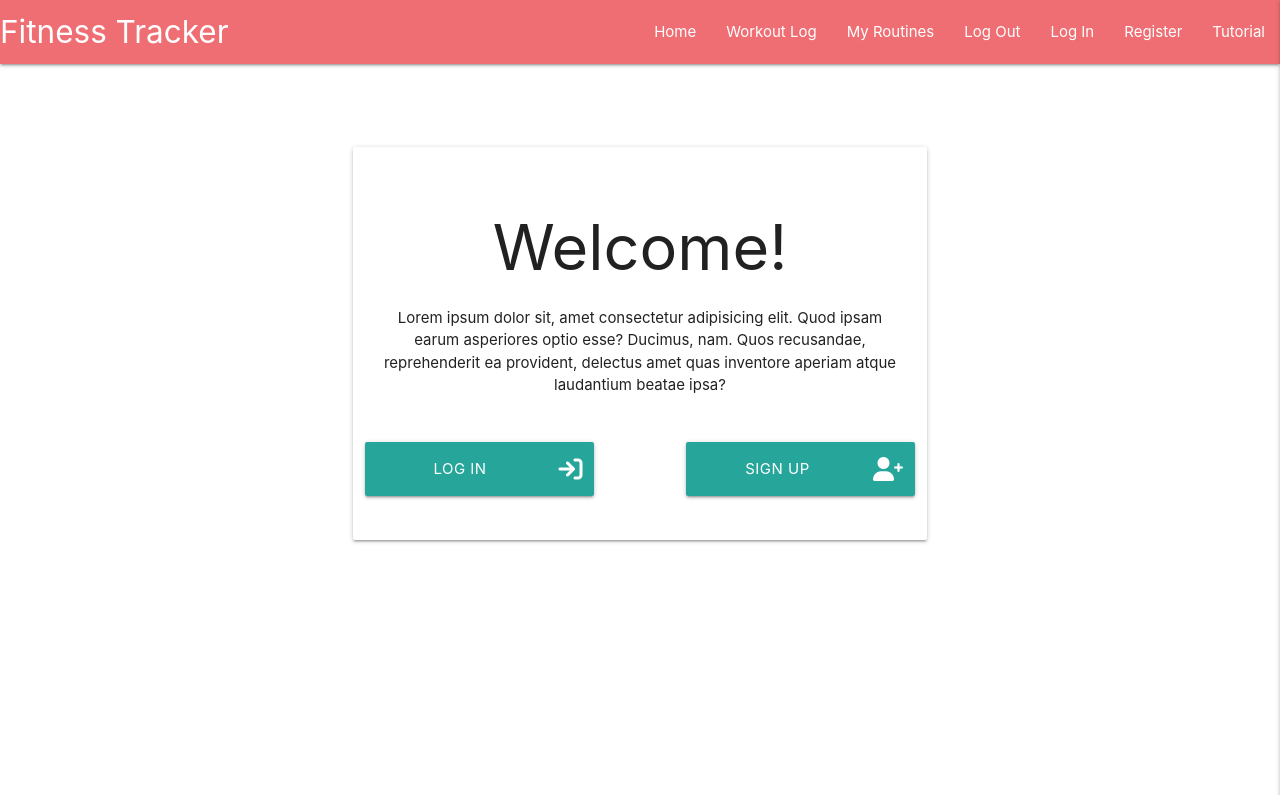
After one commit to lmjh/fitness-tracker, a Flask app: template templates/home.html in a window 1280 px wide. The commit adds this page. Shown: the top 795 px of the page. Run offline with Flask 2, Linux system fonts and the light colour scheme; the template is opened without the code that fills it, so the values that code supplies are empty; some libraries are stand-ins or nearby versions.

Commit message:
Build home page

```diff
--- a/app.py
+++ b/app.py
@@ -19,8 +19,10 @@ mongo = PyMongo(app)
 
 @app.route("/")
 def home():
-    test_user = mongo.db.users.find_one({"username": "tester"})
-    return render_template("base.html", page_title=test_user["username"])
+    """
+    Returns the home page for users who aren't logged in.
+    """
+    return render_template("home.html", page_title="Home")
 
 
 if __name__ == "__main__":
--- a/static/css/style.css
+++ b/static/css/style.css
@@ -0,0 +1,9 @@
+/* UTILITY CLASSES */
+
+.margin-top-2 {
+    margin-top: 2rem;
+}
+
+.margin-top-5 {
+    margin-top: 5rem;
+}
--- a/templates/base.html
+++ b/templates/base.html
@@ -1,5 +1,6 @@
 <!DOCTYPE html>
 <html lang="en">
+
 <head>
     <meta charset="UTF-8">
     <meta http-equiv="X-UA-Compatible" content="IE=edge">
@@ -7,10 +8,12 @@
     <link rel="stylesheet" href="https://cdnjs.cloudflare.com/ajax/libs/font-awesome/6.0.0/css/all.min.css"
         integrity="sha512-9usAa10IRO0HhonpyAIVpjrylPvoDwiPUiKdWk5t3PyolY1cOd4DSE0Ga+ri4AuTroPR5aQvXU9xC6qOPnzFeg=="
         crossorigin="anonymous" referrerpolicy="no-referrer" type="text/css" />
-    <link rel="stylesheet" href="https://cdnjs.cloudflare.com/ajax/libs/materialize/1.0.0/css/materialize.min.css" type="text/css">
+    <link rel="stylesheet" href="https://cdnjs.cloudflare.com/ajax/libs/materialize/1.0.0/css/materialize.min.css"
+        type="text/css">
     <link rel="stylesheet" href="{{ url_for('static', filename='css/style.css') }}">
     <title>{{ page_title }} - Fitness Tracker</title>
 </head>
+
 <body>
     <nav>
         <div class="nav-wrapper">
@@ -25,11 +28,16 @@
     <ul class="sidenav" id="mobile-demo">
         {% include 'includes/nav.html' %}
     </ul>
-    <h1>Welcome, {{ page_title }}</h1>
+
+    <main class="container">
+        {% block content %}
+        {% endblock %}
+    </main>
 
     <script src="https://code.jquery.com/jquery-3.6.0.min.js"
         integrity="sha256-/xUj+3OJU5yExlq6GSYGSHk7tPXikynS7ogEvDej/m4=" crossorigin="anonymous"></script>
     <script src="https://cdnjs.cloudflare.com/ajax/libs/materialize/1.0.0/js/materialize.min.js"></script>
     <script src="{{ url_for('static', filename='js/script.js') }}"></script>
 </body>
+
 </html>
--- /dev/null
+++ b/templates/home.html
@@ -0,0 +1,16 @@
+{% extends "base.html" %}
+{% block content %}
+<div class="row">
+    <div class="col s12 l8 offset-l2 margin-top-5 center-align">
+        <div class="card-panel">
+            <h1>Welcome!</h1>
+            <p>Lorem ipsum dolor sit, amet consectetur adipisicing elit. Quod ipsam earum asperiores optio esse? Ducimus, nam.
+                Quos recusandae, reprehenderit ea provident, delectus amet quas inventore aperiam atque laudantium beatae ipsa?</p>
+            <div class="row">
+                <a href="" class="waves-effect waves-light btn-large col s12 l5 margin-top-2"><i class="fa-solid fa-arrow-right-to-bracket right"></i> Log In</a>
+                <a href="" class="waves-effect waves-light btn-large col s12 l5 offset-l2 margin-top-2"><i class="fa-solid fa-user-plus right"></i>Sign Up</a>
+            </div>
+        </div>
+    </div>
+</div>
+{% endblock %}
--- a/templates/includes/nav.html
+++ b/templates/includes/nav.html
@@ -1,4 +1,4 @@
-<li><a href="">Home</a></li>
+<li><a href="{{ url_for('home') }}">Home</a></li>
 <li><a href="">Workout Log</a></li>
 <li><a href="">My Routines</a></li>
 <li><a href="">Log Out</a></li>
```
Lines whose indentation alone changed are shown as unchanged.
